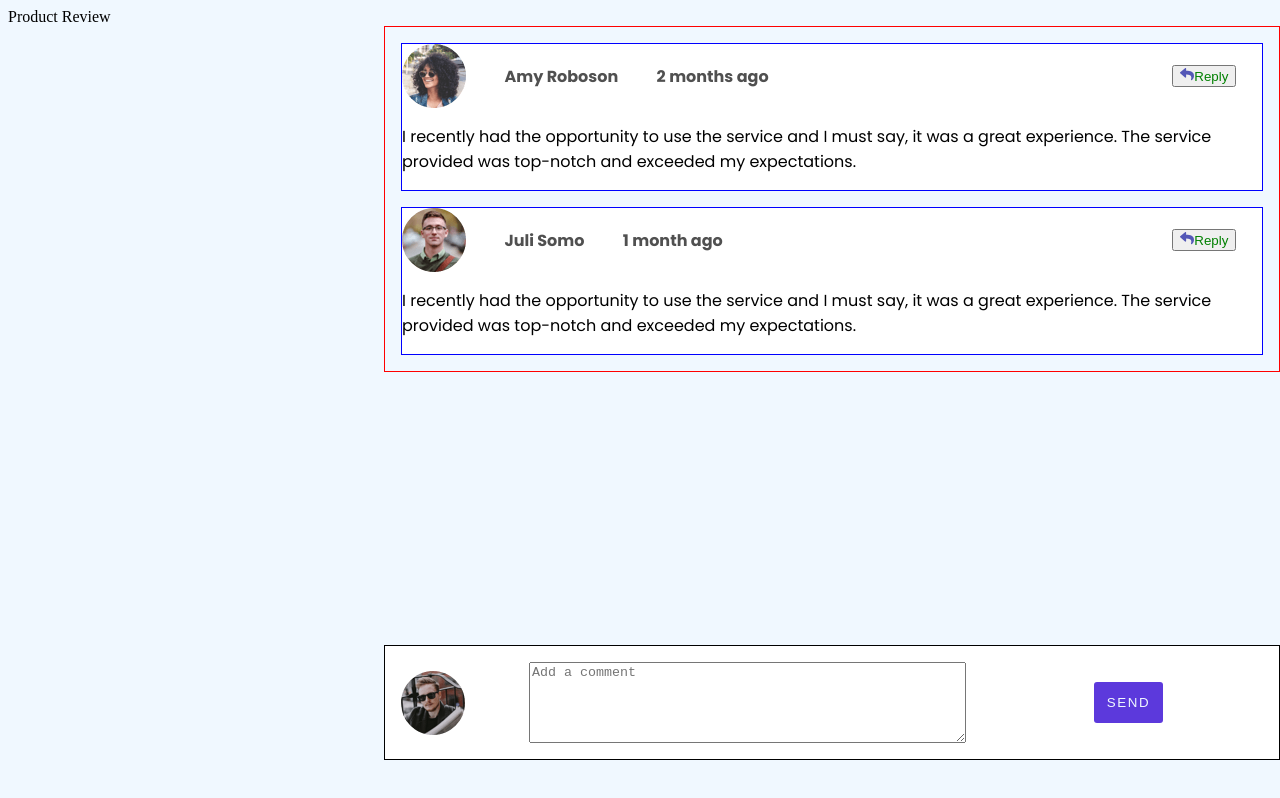
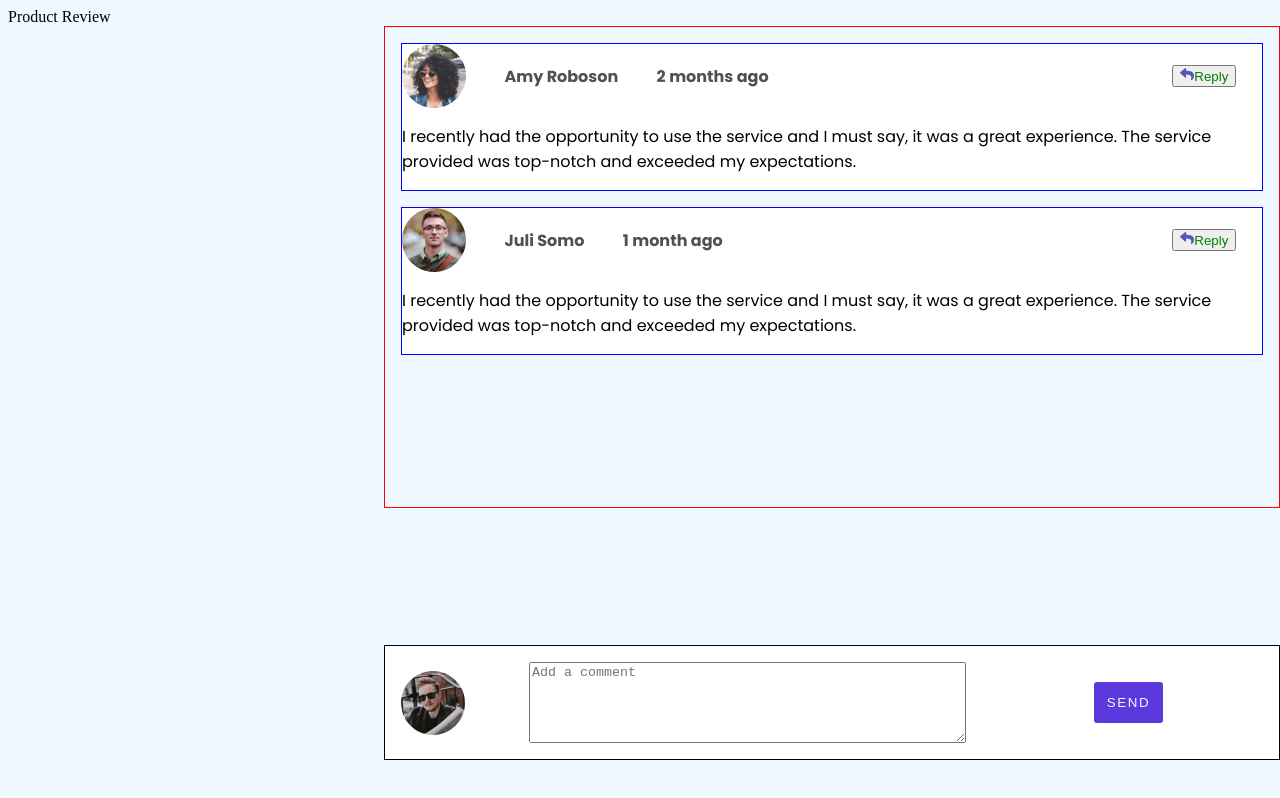
Before and after one commit to timo9939/interactive-comments-section-, a plain HTML site: page index.html in a window 1280 px wide. Drawn offline with Linux system fonts and the light colour scheme.

Commit message:
limit the mainContainer and add a scroll bar(y-axis)

```diff
--- a/comment.css
+++ b/comment.css
@@ -11,8 +11,11 @@ main{
     border: 1px solid red;
     position: absolute;
     left: 30%;
+    height: max(60%);
+    overflow-y: scroll;
 
     font-family: 'Poppins', sans-serif;
+
 
 }
 
```
